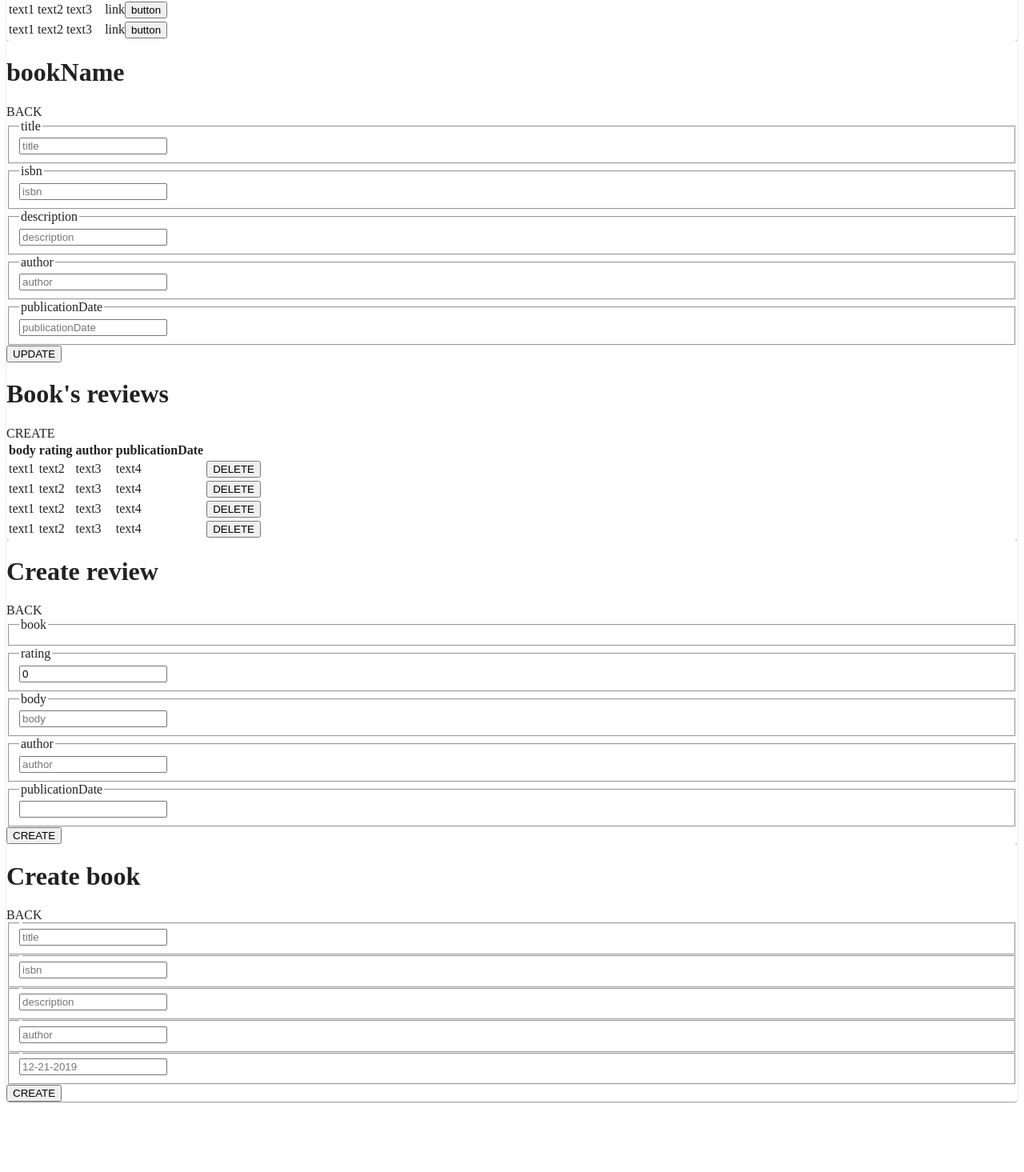
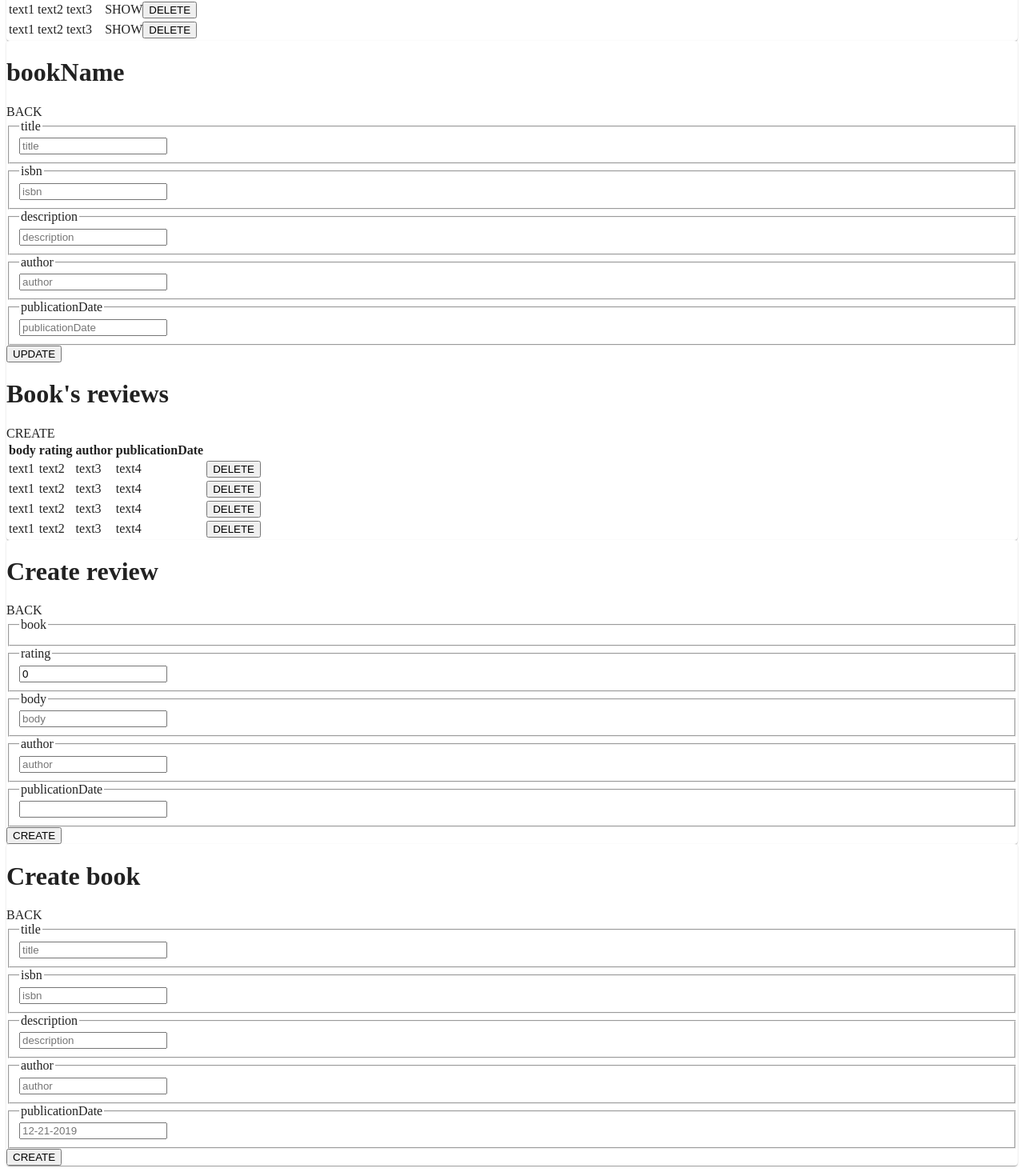
Before and after one commit to franiczio/books, a React (Create React App) app: page / in a window 1280 px wide. Shown: the part 243-1708 px from the top of the page at 80% size. Before the commit the page ends 1628 px from the top, so only its background shows below. Built offline with nearby package versions, Linux system fonts and the light colour scheme.

Commit message:
book creator repair done

```diff
--- a/src/Components/book.jsx
+++ b/src/Components/book.jsx
@@ -11,8 +11,8 @@ class Book extends Component {
           <td>text2</td>
           <td>text3</td>
           <td>
-            <a>link</a>
-            <button>button</button>
+            <a>SHOW</a>
+            <button>DELETE</button>
           </td>
         </tr>
       </Fragment>
--- a/src/Components/bookCreator.jsx
+++ b/src/Components/bookCreator.jsx
@@ -15,31 +15,31 @@ class BookCreator extends Component {
           <form>
             <div>
               <fieldset>
-                <legend></legend>
+                <legend>title</legend>
                 <input placeholder="title"></input>
               </fieldset>
             </div>
             <div>
               <fieldset>
+                <legend>isbn</legend>
                 <input placeholder="isbn"></input>
-                <legend></legend>
               </fieldset>
             </div>
             <div>
               <fieldset>
-                <legend></legend>
+                <legend>description</legend>
                 <input placeholder="description"></input>
               </fieldset>
             </div>
             <div>
               <fieldset>
-                <legend></legend>
+                <legend>author</legend>
                 <input placeholder="author"></input>
               </fieldset>
             </div>
             <div>
               <fieldset>
-                <legend></legend>
+                <legend>publicationDate</legend>
                 <input placeholder="12-21-2019"></input>
               </fieldset>
             </div>
```
